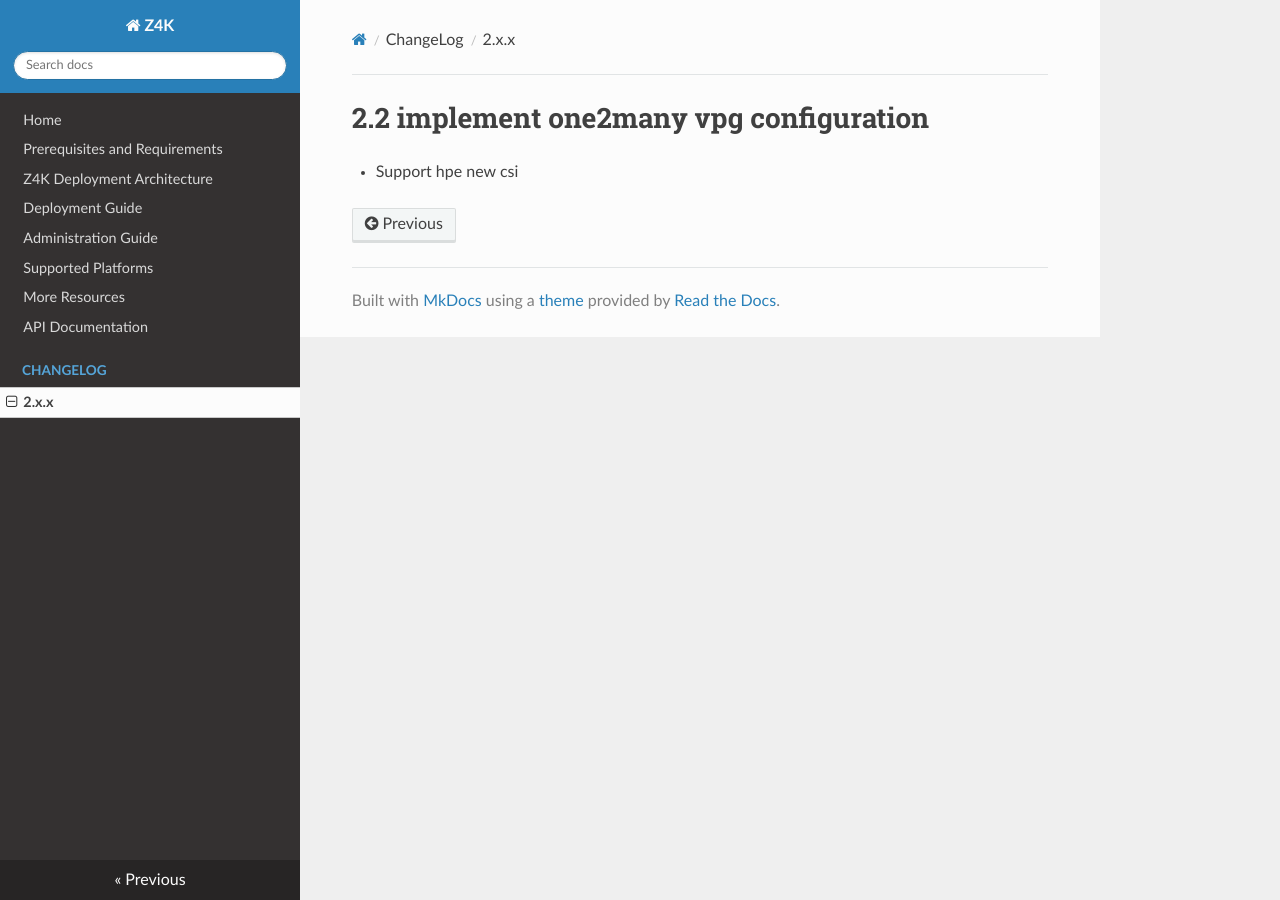
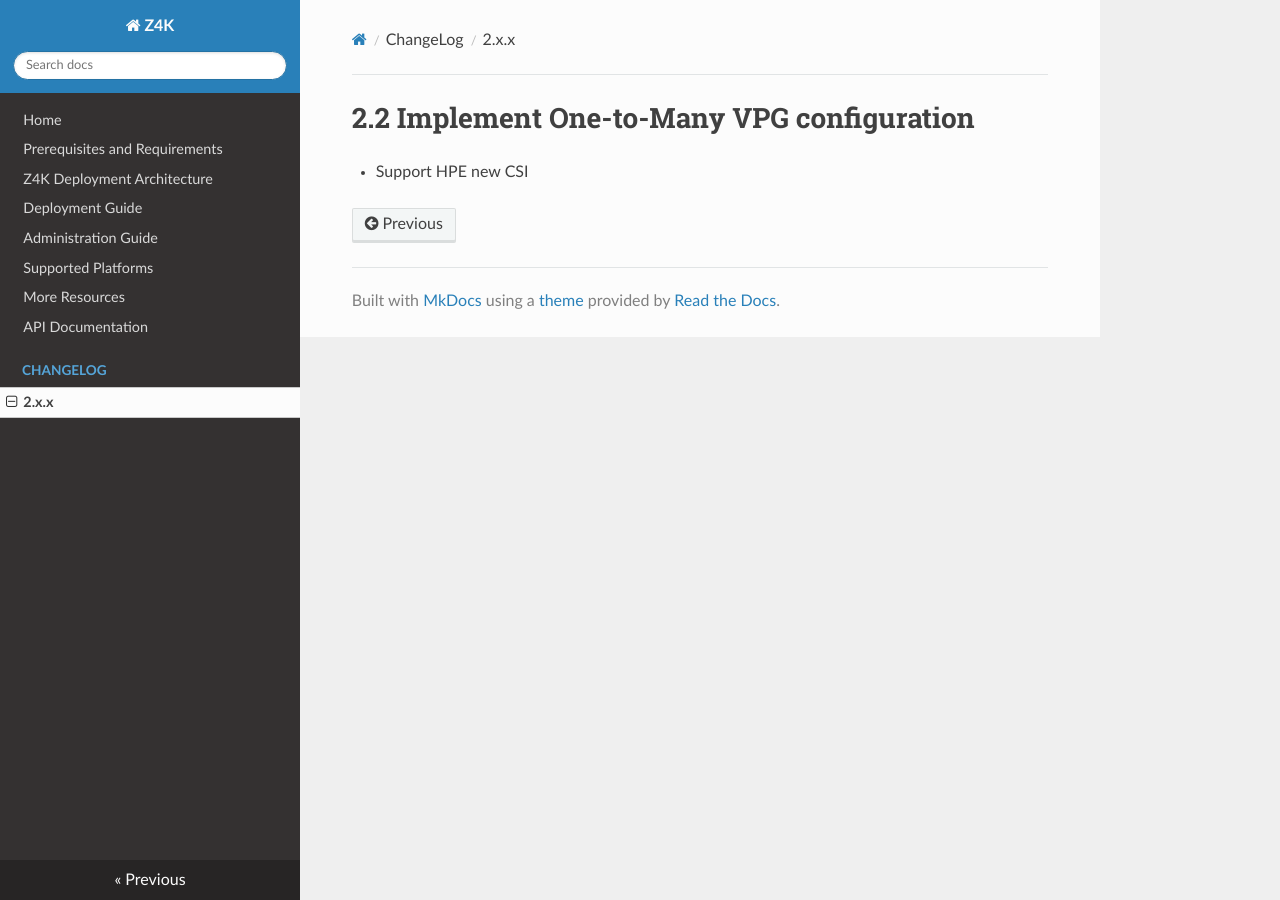
Before and after one commit to ZertoPublic/Z4K, an MkDocs documentation site: the page built from docs/changes/version2.x.x.md, in a window 1280 px wide. Built offline with MkDocs 1.6.1, drawn with Linux system fonts in a browser that asks for light colours.

Commit message:
Update version2.x.x.md

```diff
--- a/docs/changes/version2.x.x.md
+++ b/docs/changes/version2.x.x.md
@@ -1,3 +1,3 @@
-2.2 implement one2many vpg configuration
+2.2 Implement One-to-Many VPG configuration
 ========================================
-* Support hpe new csi
+* Support HPE new CSI
```
